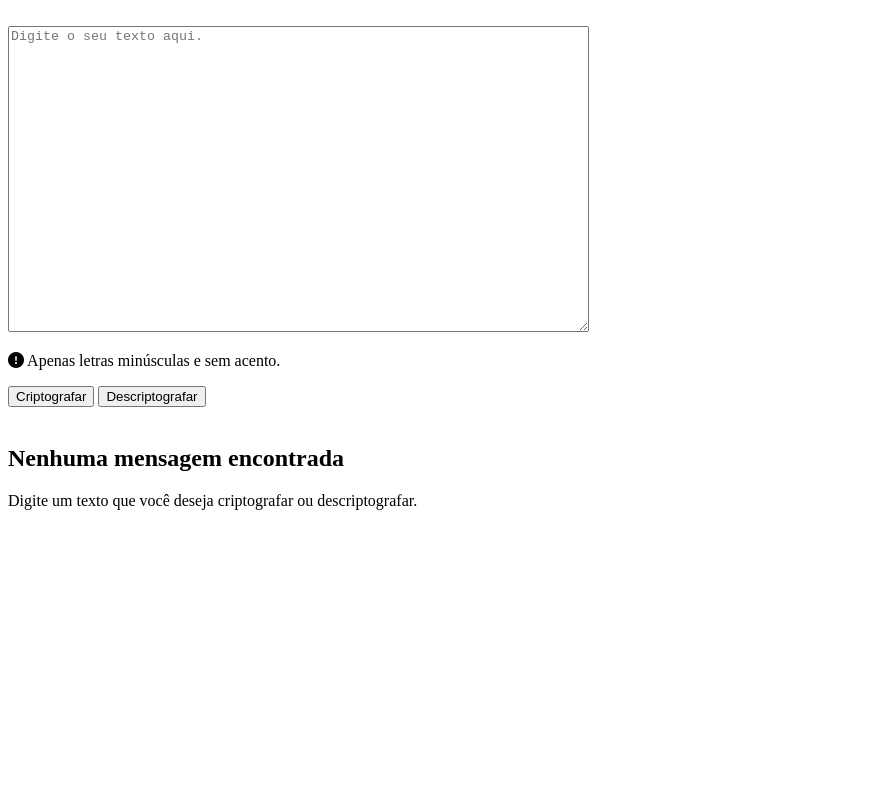
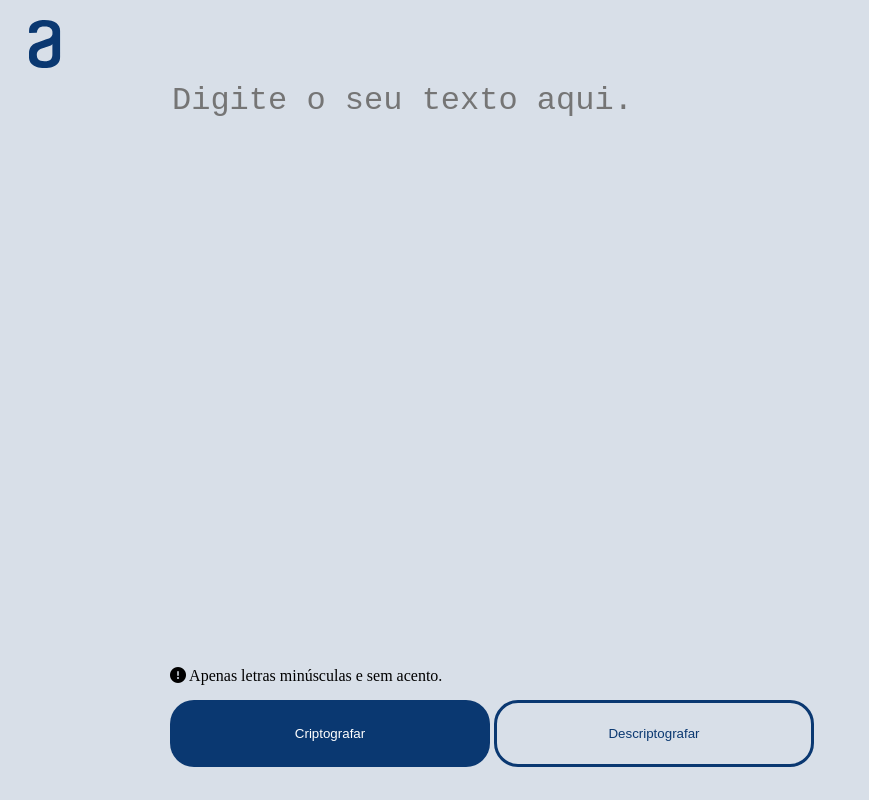
Before and after one commit to ricardofuly/Codificador-de-Mensagens, a plain HTML site: page index.html in a window 1280 px wide. Shown: the top 800 px of the page, without its empty margins (0-869 px from the left). Drawn offline with Linux system fonts and the light colour scheme; the site is published under a folder, as on GitHub Pages, so addresses that start at the root find nothing.

Commit message:
Update index.html

```diff
--- a/index.html
+++ b/index.html
@@ -5,8 +5,8 @@
     <meta http-equiv="X-UA-Compatible" content="IE=edge">
     <meta name="viewport" content="width=device-width, initial-scale=1.0">
     <script src="https://kit.fontawesome.com/2c4c65779e.js" crossorigin="anonymous"></script>
-    <link rel="stylesheet" href="/css/style.css">
-    <link rel="stylesheet" href="/css/reset.css">
+    <link rel="stylesheet" href="css/style.css">
+    <link rel="stylesheet" href="css/reset.css">
 
 
 
@@ -15,7 +15,7 @@
 <body>
     <main>
 
-         <img src="/img/logo.svg" alt="" class="logo">
+         <img src="img/logo.svg" alt="" class="logo">
 
         <section class="texto-encriptado" id="entrada">
              <textarea name="" id="mensagem" cols="70" rows="20" placeholder="Digite o seu texto aqui."></textarea>
@@ -30,7 +30,7 @@
 
         <section>
             <div id="decodificador">
-                <img src="/img/personagem.svg" alt="" class="img-personagem">
+                <img src="img/personagem.svg" alt="" class="img-personagem">
                 <h1 class="titulo">Nenhuma mensagem encontrada</h1>
                 <p class="paragrafo">Digite um texto que você deseja criptografar ou descriptografar.</p>
             </div>
@@ -38,6 +38,6 @@
         </section>
     </main>
 
-    <script  src="/js/script.js"></script>
+    <script  src="js/script.js"></script>
 </body>
 </html>
```
